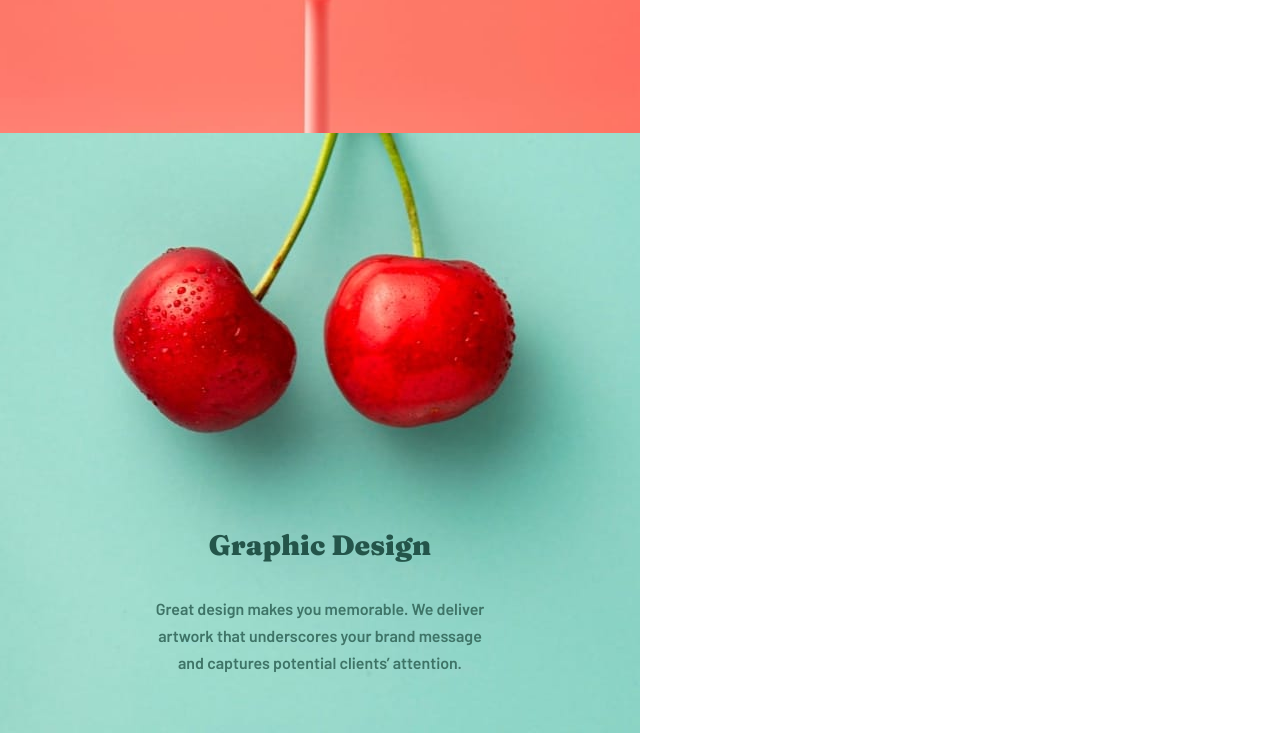
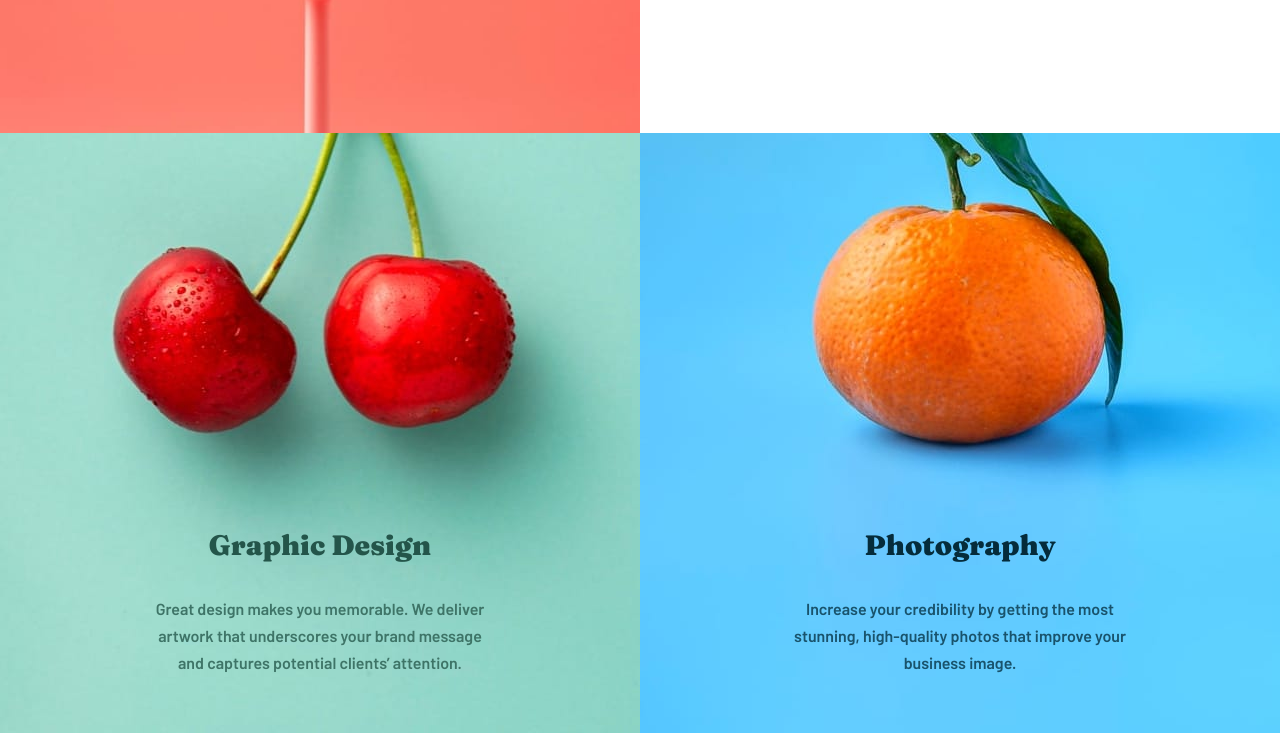
Before and after one commit to runny-life/sunnyside-agency-landing-page, a website: page index.html in a window 1280 px wide. Shown: the part 1734-2467 px from the top of the page. Drawn offline with Linux system fonts and the light colour scheme.

Commit message:
feat: add section photography

```diff
--- a/index.html
+++ b/index.html
@@ -235,6 +235,27 @@
           </p>
         </div>
       </section>
+      <section
+        class="bg-[url('/src/assets/images/mobile/image-photography.jpg')] md:bg-[url('/src/assets/images/desktop/image-photography.jpg')] bg-cover bg-center bg-no-repeat grid justify-center items-end min-h-150 px-4.5 pb-14"
+        aria-labelledby="photography-title"
+        aria-describedby="photography-description"
+      >
+        <div class="grid gap-8 text-center max-w-85">
+          <h2
+            class="text-preset-5 font-fraunces text-blue-950"
+            id="photography-title"
+          >
+            Photography
+          </h2>
+          <p
+            class="text-preset-11 font-barlow text-blue-800"
+            id="photography-description"
+          >
+            Increase your credibility by getting the most stunning, high-quality
+            photos that improve your business image.
+          </p>
+        </div>
+      </section>
     </main>
   </body>
 </html>
```
Also changed, not shown: src/styles/output.css.
